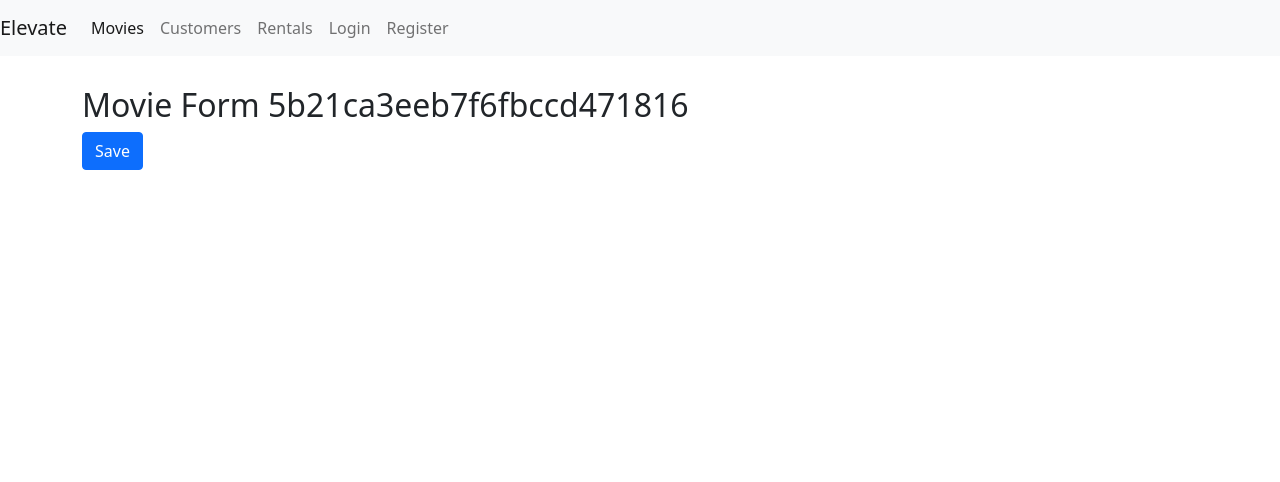
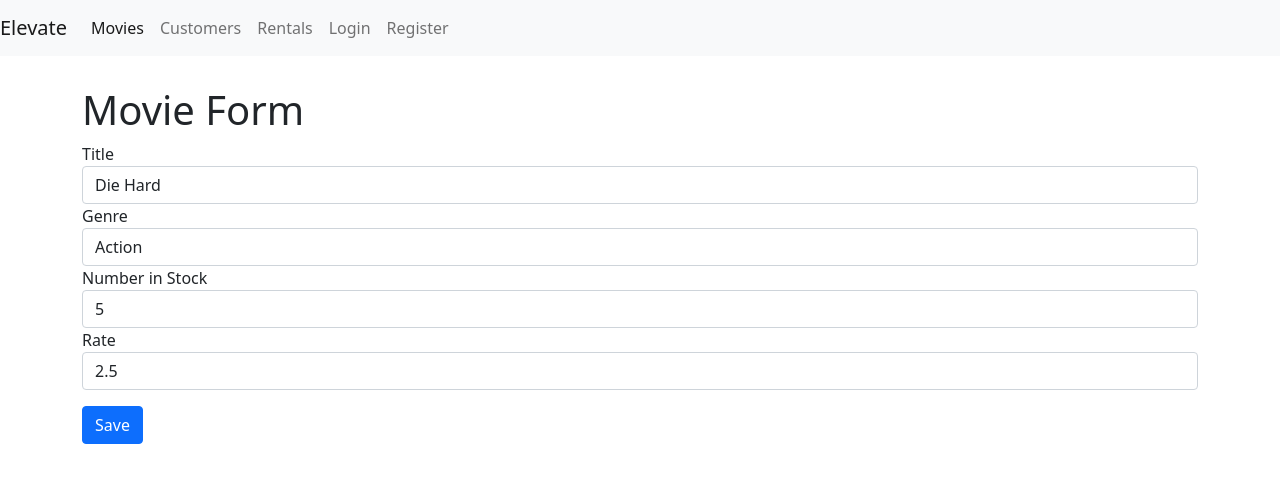
Before and after one commit to Veenakrishna2313/Elevate, a React (Create React App) app: page /movies/5b21ca3eeb7f6fbccd471816 in a window 1280 px wide. Shown: the top 482 px of the page. Built offline with nearby package versions, Linux system fonts and the light colour scheme.

Commit message:
movieform complete

```diff
--- a/src/App.js
+++ b/src/App.js
@@ -7,6 +7,7 @@
 import Rentals from "./Components/common/rentals";
 import { Route, Switch, Redirect } from "react-router-dom";
 import NavBar from "./Components/common/navbar";
+import MoviesForm from "./Components/common/moviesForm";
 import NotFound from "./Components/common/notfound";
 import MovieForm from "./Components/common/movieForm";
 import Register from "./Components/common/registerForm";
@@ -22,7 +23,7 @@
       <NavBar />
       <main className="container">
         <Switch>
-          <Route path="/movies/:id" component={MovieForm} />
+          <Route path="/movies/:id" component={MoviesForm} />
           <Route path="/login" component={LoginForm} />
           <Route path="/register" component={Register} />
           <Route path="/movies" component={Movies} />
--- a/src/Components/common/form.jsx
+++ b/src/Components/common/form.jsx
@@ -1,6 +1,7 @@
 import React from 'react';
 import Joi from 'joi-browser';
 import Input from './input';
+import Select from './select'
 
 class Form extends React.Component {
 state={
@@ -58,6 +59,15 @@
   return <button disabled={this.validate()} className="btn btn-primary mt-3">{label}</button>
 }
 
+renderSelect(name, label, options){
+const {data, errors}=this.state;
+
+return(
+  <Select name={name} value={data[name]} label={label} options={options} onChange={this.handleChange} error={errors[name]}/>
+)
+
+}
+
 renderInput(name, label, type="text"){
 
   const {data, errors}=this.state;
--- /dev/null
+++ b/src/Components/common/moviesForm.jsx
@@ -0,0 +1,84 @@
+import React from "react";
+import Joi from "joi-browser";
+import Form from "./form";
+import { getMovie, saveMovie } from "../../services/fakeMovieService";
+import { getGenres } from "../../services/fakeGenreService";
+
+
+class MovieForm extends Form {
+  state = {
+    data: {
+      title: "",
+      genreId: "",
+      numberInStock: "",
+      dailyRentalRate: ""
+    },
+    genres: [],
+    errors: {}
+  };
+
+  schema = {
+    _id: Joi.string(),
+    title: Joi.string()
+      .required()
+      .label("Title"),
+    genreId: Joi.string()
+      .required()
+      .label("Genre"),
+    numberInStock: Joi.number()
+      .required()
+      .min(0)
+      .max(100)
+      .label("Number in Stock"),
+    dailyRentalRate: Joi.number()
+      .required()
+      .min(0)
+      .max(10)
+      .label("Daily Rental Rate")
+  };
+
+  componentDidMount() {
+    const genres = getGenres();
+    this.setState({ genres });
+
+    const movieId = this.props.match.params.id;
+    console.log("movieId", movieId);
+    if (movieId === "new") return ;
+
+    const movie = getMovie(movieId);
+    if (!movie) return this.props.history.replace("/not-found");
+
+    this.setState({ data: this.mapToViewModel(movie) });
+  }
+
+  mapToViewModel(movie) {
+    return {
+      _id: movie._id,
+      title: movie.title,
+      genreId: movie.genre._id,
+      numberInStock: movie.numberInStock,
+      dailyRentalRate: movie.dailyRentalRate
+    };
+  }
+
+  doSubmit = () => {
+    saveMovie(this.state.data);
+    this.props.history.push("/movies");
+  };
+
+  render() {
+    return <div>
+        <h1>Movie Form</h1>
+        <form onSubmit={this.handleSubmit}>
+          {this.renderInput("title", "Title")}
+          {this.renderSelect("genreId", "Genre", this.state.genres)}
+          {this.renderInput("numberInStock", "Number in Stock", "number")}
+          {this.renderInput("dailyRentalRate", "Rate")}
+          {this.renderButton("Save")}
+        </form>
+      </div>
+
+  }
+}
+
+export default MovieForm;
--- /dev/null
+++ b/src/Components/common/select.jsx
@@ -0,0 +1,20 @@
+import React from "react";
+
+const Select = ({ name, label, options, error, ...rest }) => {
+  return (
+    <div className="form-group">
+      <label htmlFor={name}>{label}</label>
+      <select name={name} id={name} {...rest} className="form-control">
+        <option value="" />
+        {options.map(option => (
+          <option key={option._id} value={option._id}>
+            {option.name}
+          </option>
+        ))}
+      </select>
+      {error && <div className="alert alert-danger">{error}</div>}
+    </div>
+  );
+};
+
+export default Select;
--- a/src/Components/movies.jsx
+++ b/src/Components/movies.jsx
@@ -1,5 +1,6 @@
 import React, { Component } from 'react';
 import { getMovies } from '../services/fakeMovieService';
+import { Link } from "react-router-dom";
 import 'font-awesome/css/font-awesome.css';
 import Pagination from './common/pagination';
 import { paginate } from '../Utils/paginate';
@@ -16,6 +17,7 @@
     currentPage:1,
     pageSize:4,
     genres:[],
+
     sortColumn:{path:"title", order:"asc"}
     };
 
@@ -102,6 +104,8 @@
       </div>
 
     <div className="col ">
+      <Link to="/movies/new" className="btn btn-primary mb-3" >New Movie </Link>
+
       <h4>Showing {totalCount} movies in the Database </h4>
       <MoviesTable movies={movies} onDelete={this.handleDelete} onLike={this.handleLike} onSort={this.handleSort} sortColumn={sortColumn}>
       </MoviesTable>
--- a/src/services/fakeMovieService.js
+++ b/src/services/fakeMovieService.js
@@ -86,13 +86,13 @@
 
 export function saveMovie(movie) {
   let movieInDb = movies.find(m => m._id === movie._id) || {};
-  movieInDb.name = movie.name;
+  movieInDb.title = movie.title;
   movieInDb.genre = genresAPI.genres.find(g => g._id === movie.genreId);
   movieInDb.numberInStock = movie.numberInStock;
   movieInDb.dailyRentalRate = movie.dailyRentalRate;
 
   if (!movieInDb._id) {
-    movieInDb._id = Date.now();
+    movieInDb._id = Date.now().toString();
     movies.push(movieInDb);
   }
 
```
Also changed, not shown: src/Components/common/input.jsx (+3 -4 lines).
